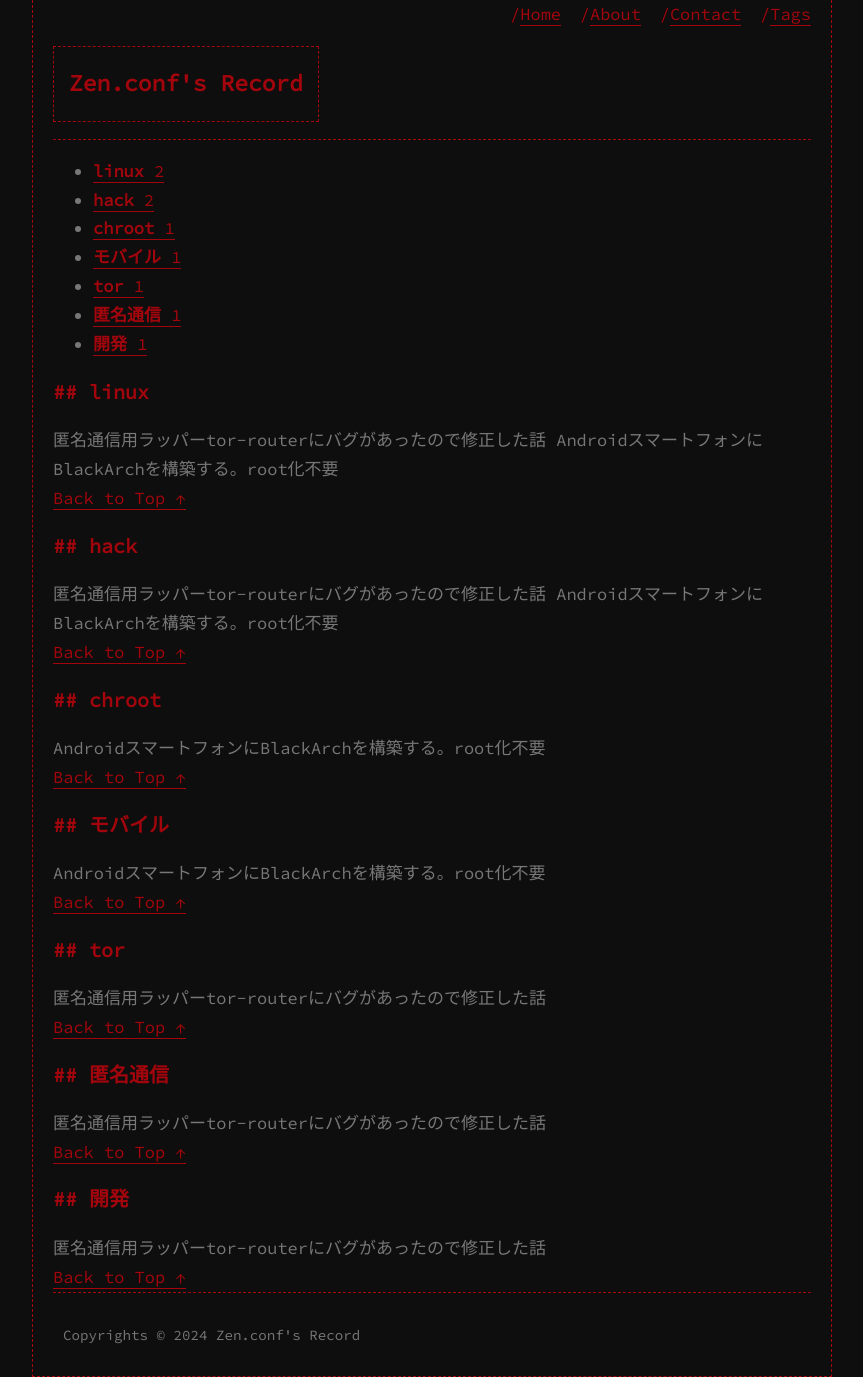
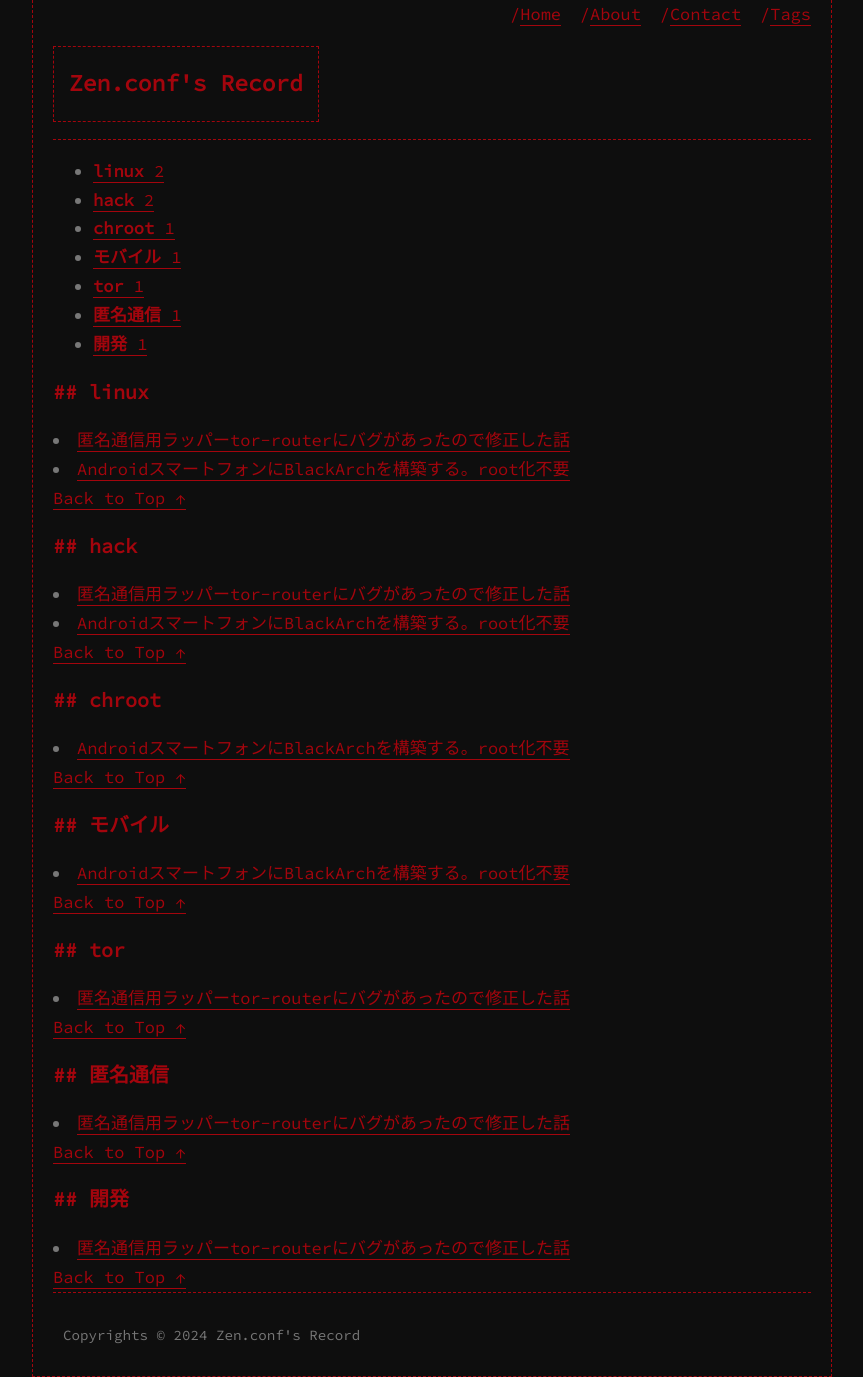
Before and after one commit to Extr3m4R4710/zen-conf-record, a Jekyll site: the page built from tags.md, in a window 1280 px wide. Shown: the whole page, without its empty margins (208-1071 px from the left). Built offline with Jekyll 4.4.1, drawn with Linux system fonts in a browser that asks for light colours.

```diff
--- a/_layouts/tags.html
+++ b/_layouts/tags.html
@@ -33,7 +33,7 @@ layout: default
         <h2 class="archive__subtitle">{{ tag[0] }}</h2>
         <div class="entries-{{ entries_layout }}">
           {% for post in tag.last %}
-            {{ post.title }} <!-- 暫定変更 -->
+            <li><a href="{{ post.url }}">{{ post.title }}</a></li>
           {% endfor %}
         </div>
         <a href="#page-title" class="back-to-top">{{ site.data.ui-text[site.locale].back_to_top | default: 'Back to Top' }} &uarr;</a>
```
